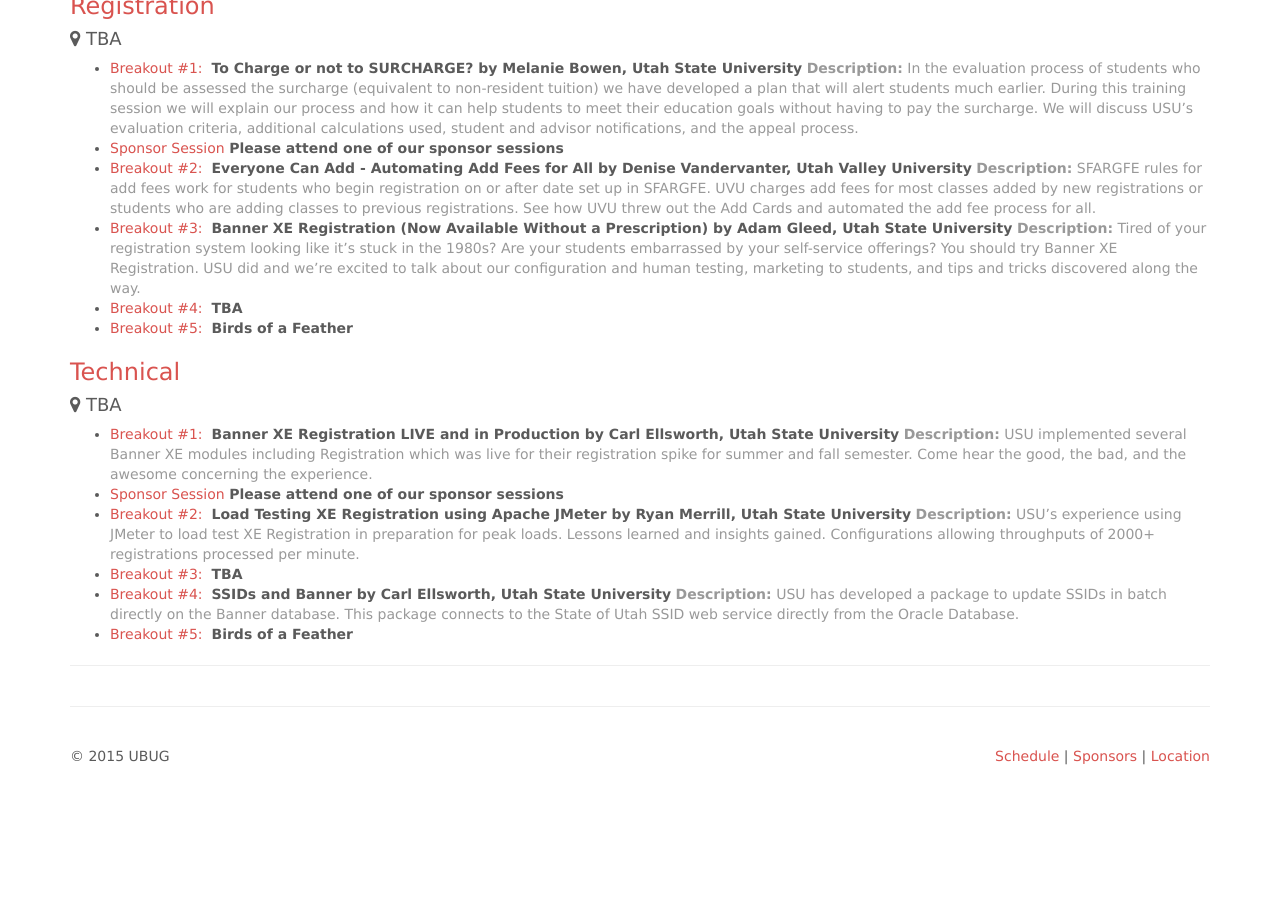
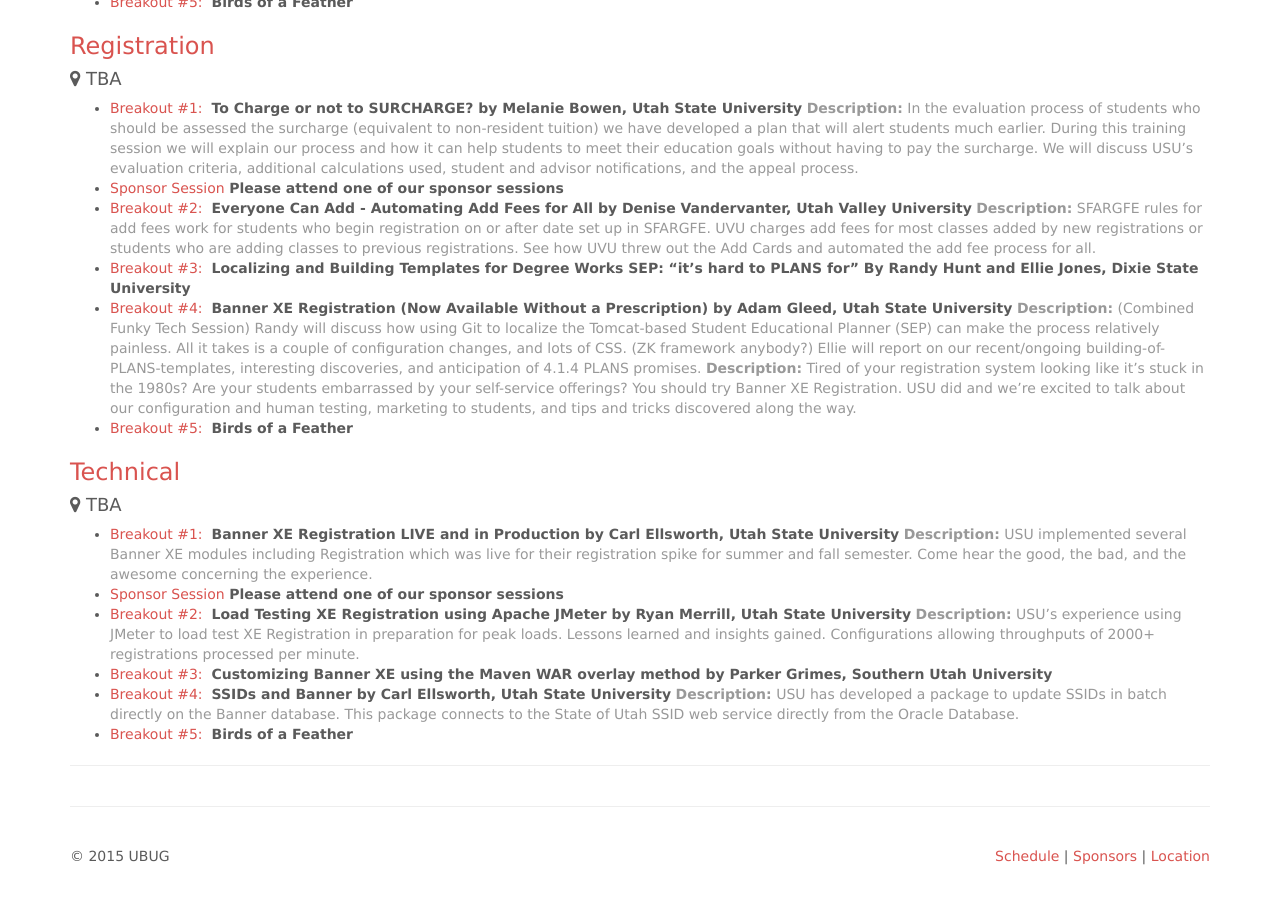
Before and after one commit to ubug/ubug.github.io, a Jekyll site: the page built from schedule/index.md, in a window 1280 px wide and 900 px high, scrolled down 3253 px. Built offline with Jekyll 4.4.1, drawn with Linux system fonts in a browser that asks for light colours; nearby versions of some CDN libraries; Markdown is read by kramdown in place of the engine named in the settings; before the commit the page ends 4070 px from its top, so only the background shows below that; some of the changed text lies outside the part shown.

Commit message:
more session info

```diff
--- a/schedule/index.md
+++ b/schedule/index.md
@@ -10,7 +10,7 @@
 * <i class="fa fa-clock-o"></i> 8:30 - 9:00 PreConference Registration <span class="text-primary"><i class="fa fa-map-marker"></i>Zions Room </span>
 * <i class="fa fa-clock-o"></i> 9:00 - 12:00 Argos Training <span class="text-primary"><i class="fa fa-map-marker"></i>Zions Room </span>
 * <i class="fa fa-clock-o"></i> 12:30 - 1:00 Registration meet and greet <span class="text-primary"><i class="fa fa-map-marker"></i>Vendor Area </span>
-* <i class="fa fa-clock-o"></i> 1:00 - 2:15 Opening Session - ** ** by (Ellucian)  <span class="text-primary"><i class="fa fa-map-marker"></i>Zions Room </span>
+* <i class="fa fa-clock-o"></i> 1:00 - 2:15 Opening Session - **Ellucian Technology Strategy** by John Kopcke, Senior Vice President and Chief Technology Officer (Ellucian)  <span class="text-primary"><i class="fa fa-map-marker"></i>Zions Room </span>
 * <i class="fa fa-clock-o"></i> 2:15 - 3:00 Breakout #1
 * <i class="fa fa-clock-o"></i> 3:00 - 3:45 Sponsor Session
 * <i class="fa fa-clock-o"></i> 3:45 - 4:30 Break Vendor exhibits <span class="text-primary"><i class="fa fa-map-marker"></i> Vendor Area</span>
@@ -40,7 +40,8 @@
 
 ### Sponsor Sessions
 
-* <span class="text-primary">Ellucian:</span> **TBA**
+* <span class="text-primary">Ellucian:</span> **Banner Architecture and Extensibility Explained for All Audiences by Ryan Lufkin**
+  <span class="text-muted">**Description:**This Session will be focused on providing a high-level overview of the Banner XE architecture for non-technical and management audience.  The session will cover Banner Forms transition, hardware sizing, software requirements, deployment strategies, extensibility/code mods, personnel skills requirements, etc.</span>
 * <span class="text-primary">Evisions:</span> **Create a Dashboard from Scratch by Michael Capulong, Evisions**
   <span class="text-muted">**Description:**This session will cover creating a Dashboard in Argos with interactive Charts.  We will focus on the key concepts needed in order to create a dashboard that is drillable and contains multiple forms.</span>
 * <span class="text-primary">TouchNet + Heartland:</span> **Ellucian Payment Center by TouchNet® Now with RECON 1 by Cylinda Duran**
@@ -146,9 +147,10 @@
 * <span class="text-primary">Sponsor Session</span> **Please attend one of our sponsor sessions**
 * <span class="text-primary">Breakout #2:</span>  **Everyone Can Add - Automating Add Fees for All by Denise Vandervanter, Utah Valley University**
   <span class="text-muted">**Description:** SFARGFE rules for add fees work for students who begin registration on or after date set up in SFARGFE. UVU charges add fees for most classes added by new registrations or students who are adding classes to previous registrations. See how UVU threw out the Add Cards and automated the add fee process for all.</span>
-* <span class="text-primary">Breakout #3:</span>  **Banner XE Registration (Now Available Without a Prescription) by Adam Gleed, Utah State University**
+* <span class="text-primary">Breakout #3:</span>  **Localizing and Building Templates for Degree Works SEP: "it's hard to PLANS for" By Randy Hunt and Ellie Jones, Dixie State University**
+* <span class="text-primary">Breakout #4:</span>  **Banner XE Registration (Now Available Without a Prescription) by Adam Gleed, Utah State University**
+  <span class="text-muted">**Description:** (Combined Funky Tech Session) Randy will discuss how using Git to localize the Tomcat-based Student Educational Planner (SEP) can make the process relatively painless. All it takes is a couple of configuration changes, and lots of CSS. (ZK framework anybody?) Ellie will report on our recent/ongoing building-of-PLANS-templates, interesting discoveries, and anticipation of 4.1.4 PLANS promises.</span>
   <span class="text-muted">**Description:** Tired of your registration system looking like it’s stuck in the 1980s? Are your students embarrassed by your self-service offerings? You should try Banner XE Registration. USU did and we’re excited to talk about our configuration and human testing, marketing to students, and tips and tricks discovered along the way.</span>
-* <span class="text-primary">Breakout #4:</span>  **TBA**
 * <span class="text-primary">Breakout #5:</span>  **Birds of a Feather**
 
 ### Technical
@@ -160,7 +162,7 @@
 * <span class="text-primary">Sponsor Session</span> **Please attend one of our sponsor sessions**
 * <span class="text-primary">Breakout #2:</span>  **Load Testing XE Registration using Apache JMeter by Ryan Merrill, Utah State University**
   <span class="text-muted">**Description:** USU’s experience using JMeter to load test XE Registration in preparation for peak loads.  Lessons learned and insights gained.  Configurations allowing throughputs of 2000+ registrations processed per minute.</span>
-* <span class="text-primary">Breakout #3:</span>  **TBA**
+* <span class="text-primary">Breakout #3:</span>  **Customizing Banner XE using the Maven WAR overlay method by Parker Grimes, Southern Utah University**
 * <span class="text-primary">Breakout #4:</span>  **SSIDs and Banner by Carl Ellsworth, Utah State University**
   <span class="text-muted">**Description:** USU has developed a package to update SSIDs in batch directly on the Banner database. This package connects to the State of Utah SSID web service directly from the Oracle Database.</span>
 * <span class="text-primary">Breakout #5:</span>  **Birds of a Feather**
```
